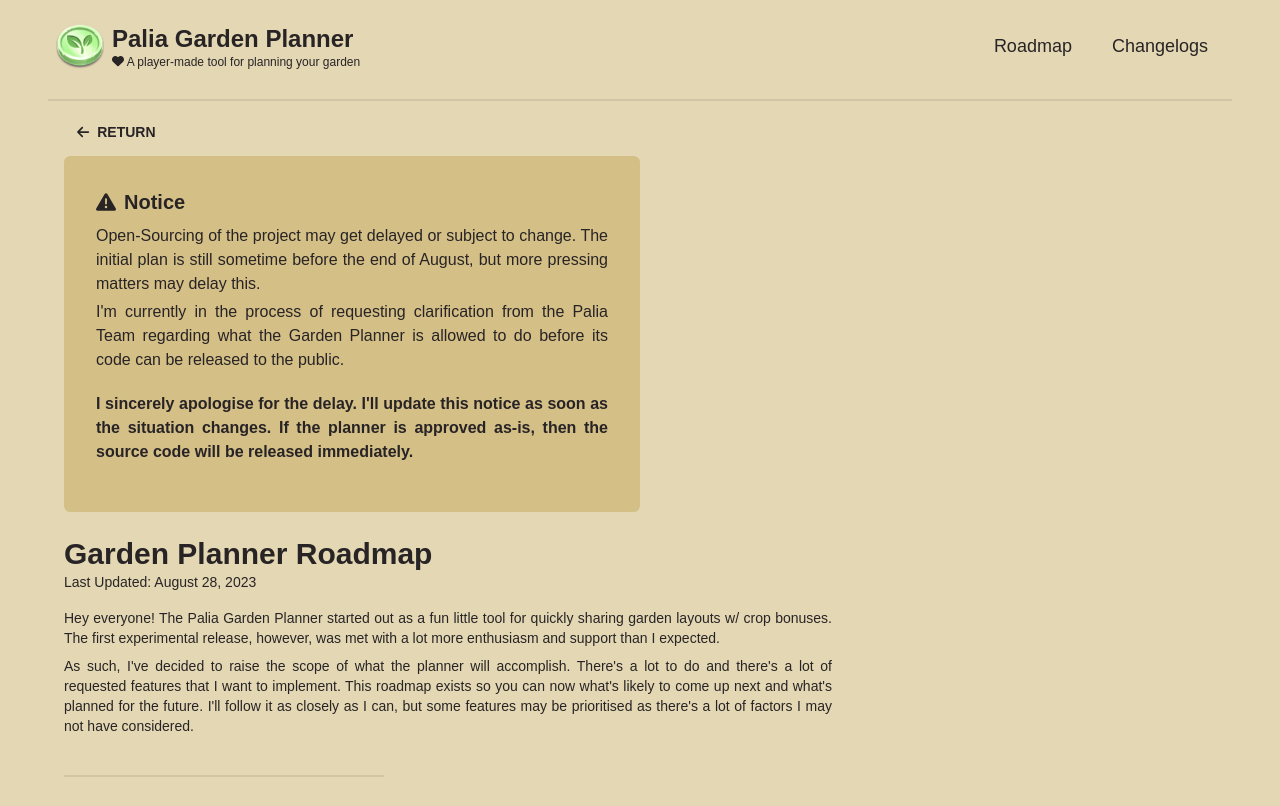
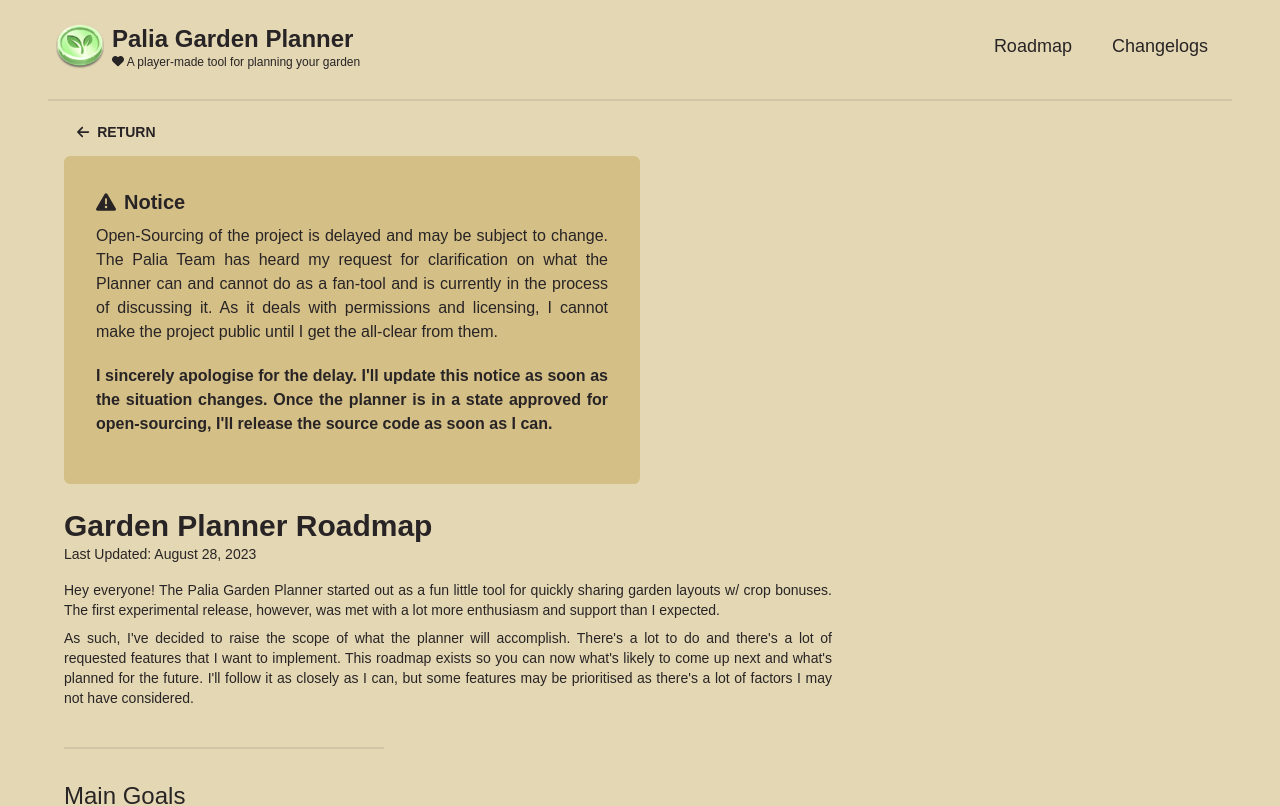
Before and after one commit to VincentAmante/palia-tools, a Nuxt app: page /roadmap in a window 1280 px wide. Shown: the top 806 px of the page. Built offline with nearby package versions, Linux system fonts and the light colour scheme; a web font is replaced by a local one.

Commit message:
Updates to Roadmap
- Also includes extra clarification on the changelogs

```diff
--- a/pages/changelogs.vue
+++ b/pages/changelogs.vue
@@ -27,7 +27,7 @@
               <li>Adjusted crops consumed per seed for Tomatoes to match the 0.167 patch changes</li>
               <li>
                 Fix to how crops consumed were being calculated that <span class="font-bold">shouldn't make anything different</span>
-                (was only a rounding error for tomato seeds)
+                (was only a rounding error for tomato seeds caused by the above change)
               </li>
             </ul>
 
--- a/pages/roadmap.vue
+++ b/pages/roadmap.vue
@@ -14,18 +14,15 @@
         </h2>
         <div class="flex flex-col gap-1">
           <p>
-            Open-Sourcing of the project may get delayed or subject to change.
-            The initial plan is still sometime before the end of August,
-            but more pressing matters may delay this.
+            Open-Sourcing of the project is delayed and may be subject to change.
+            The Palia Team has heard my request for clarification on what the Planner can and cannot do as a fan-tool
+            and is currently in the process of discussing it.
+            As it deals with permissions and licensing, I cannot make the project public until I get
+            the all-clear from them.
           </p>
-          <p>
-            I'm currently in the process of requesting clarification from the Palia Team
-            regarding what the Garden Planner is allowed to do before its code can be released to the public.
-          </p>
-
           <p class="py-4 font-bold">
             I sincerely apologise for the delay. I'll update this notice as soon as the situation changes.
-            If the planner is approved as-is, then the source code will be released immediately.
+            Once the planner is in a state approved for open-sourcing, I'll release the source code as soon as I can.
           </p>
         </div>
       </div>
```
